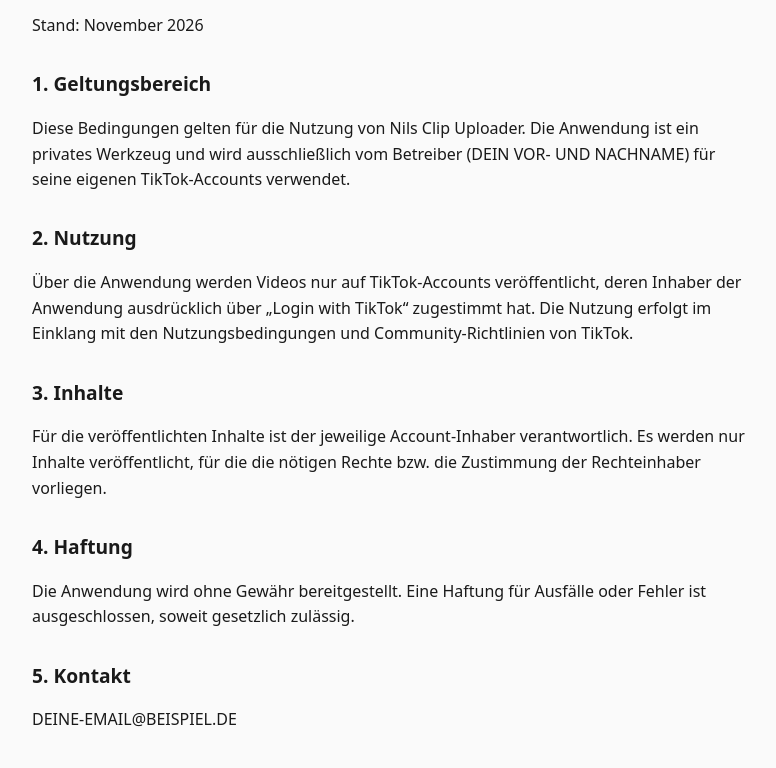
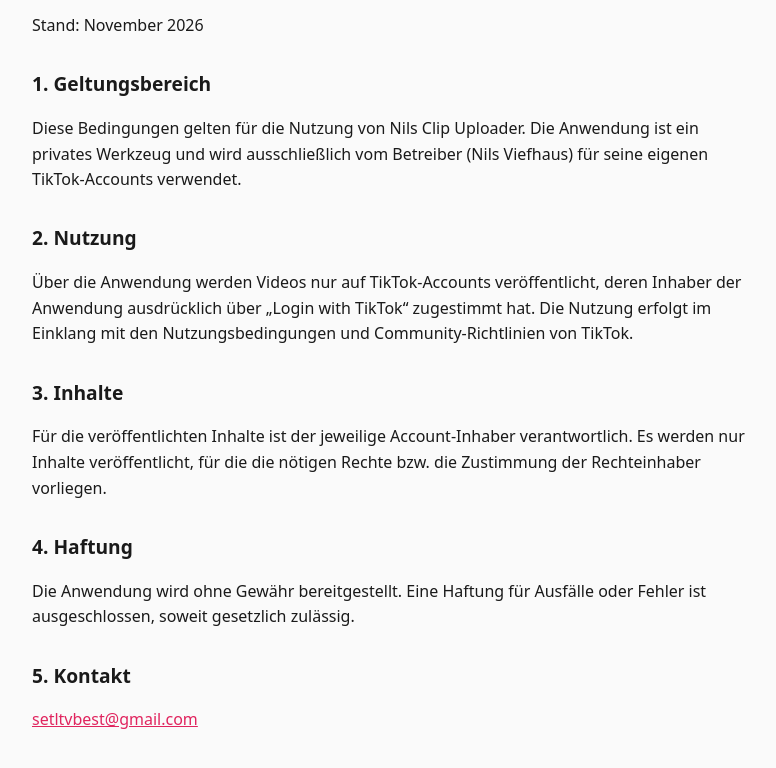
Before and after one commit to daskommentarland-ctrl/daskommentarland-ctrl.github.io, a plain HTML site: page terms.html in a window 1280 px wide. Shown: the part 134-902 px from the top of the page, without its empty margins (248-1024 px from the left). Drawn offline with Linux system fonts and the light colour scheme.

Commit message:
Add files via upload

```diff
--- a/terms.html
+++ b/terms.html
@@ -2,9 +2,9 @@
 <title>Nutzungsbedingungen – Nils Clip Uploader</title><link rel="stylesheet" href="style.css"></head><body>
 <nav><a href="index.html">Start</a><a href="privacy.html">Datenschutz</a><a href="terms.html">Nutzungsbedingungen</a></nav>
 <h1>Nutzungsbedingungen</h1><p>Stand: November 2026</p>
-<h2>1. Geltungsbereich</h2><p>Diese Bedingungen gelten für die Nutzung von Nils Clip Uploader. Die Anwendung ist ein privates Werkzeug und wird ausschließlich vom Betreiber (DEIN VOR- UND NACHNAME) für seine eigenen TikTok-Accounts verwendet.</p>
+<h2>1. Geltungsbereich</h2><p>Diese Bedingungen gelten für die Nutzung von Nils Clip Uploader. Die Anwendung ist ein privates Werkzeug und wird ausschließlich vom Betreiber (Nils Viefhaus) für seine eigenen TikTok-Accounts verwendet.</p>
 <h2>2. Nutzung</h2><p>Über die Anwendung werden Videos nur auf TikTok-Accounts veröffentlicht, deren Inhaber der Anwendung ausdrücklich über „Login with TikTok“ zugestimmt hat. Die Nutzung erfolgt im Einklang mit den Nutzungsbedingungen und Community-Richtlinien von TikTok.</p>
 <h2>3. Inhalte</h2><p>Für die veröffentlichten Inhalte ist der jeweilige Account-Inhaber verantwortlich. Es werden nur Inhalte veröffentlicht, für die die nötigen Rechte bzw. die Zustimmung der Rechteinhaber vorliegen.</p>
 <h2>4. Haftung</h2><p>Die Anwendung wird ohne Gewähr bereitgestellt. Eine Haftung für Ausfälle oder Fehler ist ausgeschlossen, soweit gesetzlich zulässig.</p>
-<h2>5. Kontakt</h2><p>DEINE-EMAIL@BEISPIEL.DE</p>
+<h2>5. Kontakt</h2><p><a href="mailto:setltvbest@gmail.com">setltvbest@gmail.com</a></p>
 </body></html>
```
Also changed, not shown: index.html (+1 -1 lines), privacy.html (+1 -1 lines).
